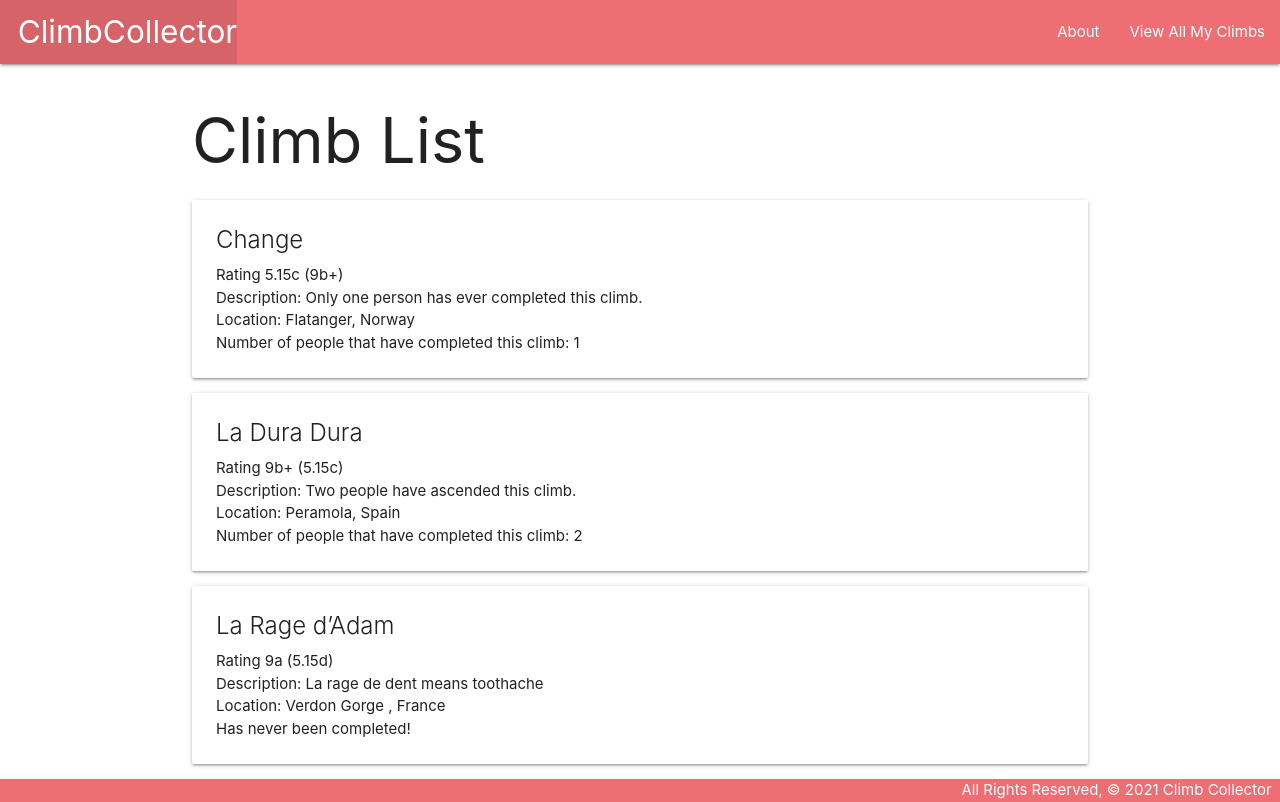
After one commit to romanamaralit/climbcollector, a Django app: page /climbs/ in a window 1280 px wide. The commit adds this page. Run offline with Django 4.2, Linux system fonts and the light colour scheme.

Commit message:
Create climb class

```diff
--- a/main_app/templates/base.html
+++ b/main_app/templates/base.html
@@ -20,6 +20,7 @@
         </ul>
         <ul class="right">
           <li><a href="/about">About</a></li>
+          <li><a href="/climbs">View All My Climbs</a></li>
         </ul>
       </div>
     </nav>
--- /dev/null
+++ b/main_app/templates/climbs/index.html
@@ -0,0 +1,22 @@
+{% extends 'base.html' %}
+{% block content %}
+
+<h1>Climb List</h1>
+
+{% for climb in climbs %}
+  <div class="card">
+    <div class="card-content">
+      <span class="card-title">{{ climb.name }}</span>
+      <p>Rating {{ climb.rating }}</p>
+      <p>Description: {{ climb.description }}</p>
+      <p>Location: {{ climb.location }}</p>
+      {% if climb.people > 0 %}
+        <p>Number of people that have completed this climb: {{ climb.people }}</p>
+      {% else %}
+        <p>Has never been completed!</p>
+      {% endif %}
+    </div>
+  </div>
+{% endfor %}
+
+{% endblock %}
--- a/main_app/urls.py
+++ b/main_app/urls.py
@@ -4,4 +4,6 @@ from . import views
 urlpatterns = [
     path('', views.home, name='home'),
     path('about/', views.about, name='about'),
+    # route for climbs index
+    path('climbs/', views.climbs_index, name='index'),
 ]
--- a/main_app/views.py
+++ b/main_app/views.py
@@ -2,6 +2,21 @@ from django.shortcuts import render
 
 # Add the following import
 from django.http import HttpResponse
+
+# Add the Climb class & list and view function below the imports
+class Climb:  # Note that parens are optional if not inheriting from another class
+  def __init__(self, name, rating, description, location, people):
+    self.name = name
+    self.rating = rating
+    self.description = description
+    self.location = location
+    self.people = people
+
+climbs = [
+  Climb('Change', '5.15c (9b+)', 'Only one person has ever completed this climb.', 'Flatanger, Norway', 1),
+  Climb('La Dura Dura', '9b+ (5.15c)', 'Two people have ascended this climb.', 'Peramola, Spain', 2 ),
+  Climb('La Rage d’Adam', '9a (5.15d)', 'La rage de dent means toothache', 'Verdon Gorge , France', 0)
+]
 
 # Define the home view
 #create your views here
@@ -10,3 +25,6 @@ def home(request):
 
 def about(request):
   return render(request, 'about.html')
+
+def climbs_index(request):
+  return render(request, 'climbs/index.html', { 'climbs': climbs })
```
